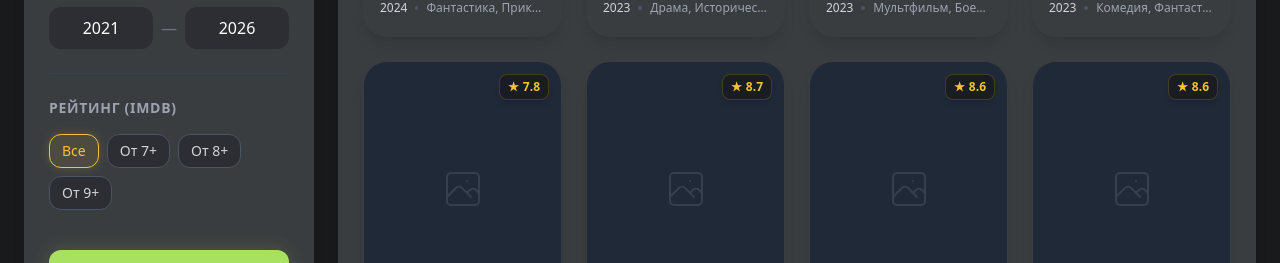
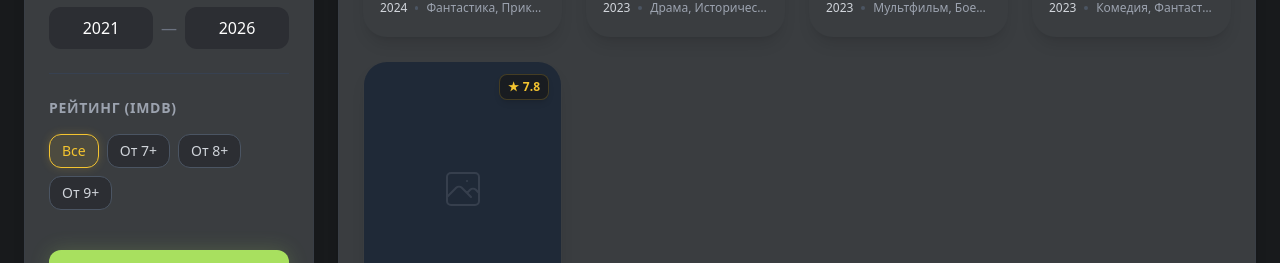
Before and after one commit to ekosachev/movie-hub, a React (Vite) app in the folder front/: page / in a window 1280 px wide. Both pictures are taken after a click on the button "ПРИМЕНИТЬ". Shown: the part 517-780 px from the top of the page. Built offline with nearby package versions, Linux system fonts and the light colour scheme.

Commit message:
feat: implement search and filtering logic on main page

```diff
--- a/front/src/App.tsx
+++ b/front/src/App.tsx
@@ -1,16 +1,45 @@
-import React from 'react';
+import React, { useState } from 'react';
 import { MovieCard } from './components/MovieCard';
 import { SearchBar } from './components/SearchBar';
-import { FilterPanel } from './components/FilterPanel';
+import { FilterPanel, FilterSettings } from './components/FilterPanel';
 import { mockMovies } from './mockData';
 
 const App: React.FC = () => {
+  const [searchQuery, setSearchQuery] = useState('');
+  const [activeFilters, setActiveFilters] = useState<FilterSettings | null>(null);
+
+  // Каскадная фильтрация
+  const filteredMovies = mockMovies.filter(movie => {
+    // 1. Проверяем строку поиска
+    const matchesSearch = movie.title.toLowerCase().includes(searchQuery.toLowerCase());
+    if (!matchesSearch) return false;
+
+    // 2. Если нажата кнопка "Применить" в панели фильтров
+    if (activeFilters) {
+      if (activeFilters.tags.length > 0) {
+        const hasTag = movie.tags.some(t => activeFilters.tags.includes(t));
+        if (!hasTag) return false;
+      }
+
+      if (activeFilters.rating !== 'Все') {
+        // Вытаскиваем цифру из "От 7+"
+        const minRating = parseInt(activeFilters.rating.replace(/\D/g, '')) || 0;
+        if (movie.rating < minRating) return false;
+      }
+
+      if (activeFilters.yearFrom && movie.releaseYear < Number(activeFilters.yearFrom)) return false;
+      if (activeFilters.yearTo && movie.releaseYear > Number(activeFilters.yearTo)) return false;
+    }
+
+    return true;
+  });
+
   return (
     <div className="min-h-screen bg-background text-white p-6 flex flex-col gap-6">
       <header className="bg-card rounded-2xl px-6 py-4 flex items-center justify-between shadow-[0_4px_30px_rgba(0,0,0,0.3)] border border-gray-700/50 sticky top-6 z-50">
         <div className="text-accent font-black text-2xl tracking-tighter">MOVIE<span className="text-white">HUB</span></div>
         <div className="flex-1 flex justify-center">
-          <SearchBar />
+          <SearchBar value={searchQuery} onChange={setSearchQuery} />
         </div>
         <div className="w-10 h-10 rounded-full bg-honey shadow-[0_0_15px_rgba(244,196,48,0.3)] flex items-center justify-center font-bold text-black border-2 border-honey/50 shrink-0 cursor-pointer hover:bg-white transition-colors">
           ЛК
@@ -19,7 +48,7 @@ const App: React.FC = () => {
 
       <div className="flex-1 grid grid-cols-12 gap-6 relative">
         <aside className="col-span-12 md:col-span-4 lg:col-span-3 bg-card rounded-2xl p-6 shadow-lg border border-gray-700/30 sticky top-[104px] h-fit">
-          <FilterPanel />
+          <FilterPanel onApply={setActiveFilters} onReset={() => setActiveFilters(null)} />
         </aside>
 
         <main className="col-span-12 md:col-span-8 lg:col-span-9 bg-card rounded-2xl p-6 shadow-lg border border-gray-700/30 min-h-[500px]">
@@ -28,9 +57,10 @@ const App: React.FC = () => {
             Тренды Года
           </h2>
           <div className="grid grid-cols-1 sm:grid-cols-2 lg:grid-cols-3 xl:grid-cols-4 gap-6">
-            {mockMovies && mockMovies.map(movie => (
-              <MovieCard
-                key={movie.id}
+            {filteredMovies.length > 0 ? (
+              filteredMovies.map(movie => (
+                <MovieCard
+                  key={movie.id}
                 id={movie.id}
                 title={movie.title}
                 releaseYear={movie.releaseYear}
@@ -38,7 +68,12 @@ const App: React.FC = () => {
                 rating={movie.rating}
                 posterUrl={movie.posterUrl}
               />
-            ))}
+              ))
+            ) : (
+              <div className="col-span-full py-12 text-center text-gray-400 font-medium">
+                По запросу «{searchQuery}» ничего не найдено... 🥲
+              </div>
+            )}
           </div>
         </main>
       </div>
--- a/front/src/components/FilterPanel.tsx
+++ b/front/src/components/FilterPanel.tsx
@@ -1,7 +1,19 @@
 import React, { useState } from 'react';
 import { mockTags } from '../mockData';
 
-export const FilterPanel: React.FC = () => {
+export interface FilterSettings {
+  tags: string[];
+  rating: string;
+  yearFrom: number | string;
+  yearTo: number | string;
+}
+
+interface FilterPanelProps {
+  onApply?: (filters: FilterSettings) => void;
+  onReset?: () => void;
+}
+
+export const FilterPanel: React.FC<FilterPanelProps> = ({ onApply, onReset }) => {
   const [selectedTags, setSelectedTags] = useState<string[]>([]);
   const [selectedRating, setSelectedRating] = useState<string>('Все');
 
@@ -22,6 +34,7 @@ export const FilterPanel: React.FC = () => {
     setSelectedRating('Все');
     setYearFrom(currentYear - 5);
     setYearTo(currentYear);
+    if (onReset) onReset();
   };
 
   return (
@@ -62,7 +75,7 @@ export const FilterPanel: React.FC = () => {
 
         {/* Быстрая кнопка поиска только по тегам */}
         <button
-          onClick={() => console.log('Быстрый поиск по тегам:', selectedTags)}
+          onClick={() => onApply && onApply({ tags: selectedTags, rating: 'Все', yearFrom: '', yearTo: '' })}
           className="w-full mt-2 bg-[#2C2E33] hover:bg-accent/10 border border-transparent hover:border-accent/40 text-accent font-medium py-2.5 rounded-xl text-sm transition-all duration-300 flex items-center justify-center gap-2 group"
         >
           <svg className="w-4 h-4 text-accent/70 group-hover:text-accent transition-colors" fill="none" stroke="currentColor" viewBox="0 0 24 24">
@@ -118,7 +131,10 @@ export const FilterPanel: React.FC = () => {
       </div>
 
       <div className="pt-4 flex flex-col gap-3">
-        <button className="w-full bg-accent hover:opacity-90 text-[#181A1C] font-extrabold uppercase tracking-wide py-3 rounded-xl transition-all duration-300 shadow-[0_0_20px_rgba(168,224,95,0.2)] hover:shadow-[0_0_25px_rgba(168,224,95,0.4)] hover:-translate-y-1">
+        <button
+          onClick={() => onApply && onApply({ tags: selectedTags, rating: selectedRating, yearFrom, yearTo })}
+          className="w-full bg-accent hover:opacity-90 text-[#181A1C] font-extrabold uppercase tracking-wide py-3 rounded-xl transition-all duration-300 shadow-[0_0_20px_rgba(168,224,95,0.2)] hover:shadow-[0_0_25px_rgba(168,224,95,0.4)] hover:-translate-y-1"
+        >
           Применить
         </button>
         <button onClick={resetFilters} className="w-full text-gray-400 hover:text-white text-sm font-medium transition-colors py-2 rounded-xl hover:bg-[#2C2E33]">
--- a/front/src/components/MovieCard.tsx
+++ b/front/src/components/MovieCard.tsx
@@ -7,6 +7,7 @@ export interface MovieCardProps {
   tags: string[];
   rating: number;
   posterUrl?: string;
+  onClick?: () => void;
 }
 
 export const MovieCard: React.FC<MovieCardProps> = ({
@@ -15,9 +16,13 @@ export const MovieCard: React.FC<MovieCardProps> = ({
   tags,
   rating,
   posterUrl,
+  onClick,
 }) => {
   return (
-    <div className="bg-card rounded-2xl overflow-hidden shadow-lg flex flex-col group cursor-pointer hover:-translate-y-1 hover:shadow-accent/20 transition-all duration-300 relative border border-transparent hover:border-accent/30">
+    <div
+      onClick={onClick}
+      className="bg-card rounded-2xl overflow-hidden shadow-lg flex flex-col group cursor-pointer hover:-translate-y-1 hover:shadow-accent/20 transition-all duration-300 relative border border-transparent hover:border-accent/30"
+    >
       <div className="h-64 w-full relative bg-gray-800 border-b border-gray-700/50">
         {posterUrl ? (
           <img src={posterUrl} alt={title} className="w-full h-full object-cover" />
--- a/front/src/components/SearchBar.tsx
+++ b/front/src/components/SearchBar.tsx
@@ -1,20 +1,42 @@
 import React from 'react';
 
-export const SearchBar: React.FC = () => {
+// Добавляем пропсы, чтобы родитель (App) мог управлять текстом
+export interface SearchBarProps {
+  value: string;
+  onChange: (val: string) => void;
+}
+
+export const SearchBar: React.FC<SearchBarProps> = ({ value, onChange }) => {
   return (
-    <div className="relative w-full max-w-xl mx-4">
+    <div className="relative w-full max-w-xl mx-4 group">
       <div className="absolute inset-y-0 left-0 pl-4 flex items-center pointer-events-none">
-        <svg className="w-5 h-5 text-gray-400" fill="none" stroke="currentColor" viewBox="0 0 24 24">
+        {/* Иконка лупы становится зеленой при фокусе на инпуте */}
+        <svg className="w-5 h-5 text-gray-400 group-focus-within:text-accent transition-colors" fill="none" stroke="currentColor" viewBox="0 0 24 24">
           <path strokeLinecap="round" strokeLinejoin="round" strokeWidth={2} d="M21 21l-6-6m2-5a7 7 0 11-14 0 7 7 0 0114 0z" />
         </svg>
       </div>
+
       <input
         type="text"
+        value={value}
+        onChange={(e) => onChange(e.target.value)}
         placeholder="Поиск фильмов..."
-        className="w-full bg-[#2C2E33] text-white pl-12 pr-4 py-2.5 rounded-2xl border border-transparent
+        className="w-full bg-[#2C2E33] text-white pl-12 pr-10 py-2.5 rounded-2xl border border-transparent
                    focus:outline-none focus:border-accent/50 focus:ring-1 focus:ring-accent/50
                    transition-all duration-300 placeholder-gray-500 shadow-inner"
       />
+
+      {/* Показываем крестик только если введен хоть один символ */}
+      {value && (
+        <button
+          onClick={() => onChange('')}
+          className="absolute inset-y-0 right-0 pr-4 flex items-center text-gray-400 hover:text-white transition-colors"
+        >
+          <svg className="w-5 h-5" fill="none" stroke="currentColor" viewBox="0 0 24 24">
+            <path strokeLinecap="round" strokeLinejoin="round" strokeWidth={2} d="M6 18L18 6M6 6l12 12" />
+          </svg>
+        </button>
+      )}
     </div>
   );
 };
```
